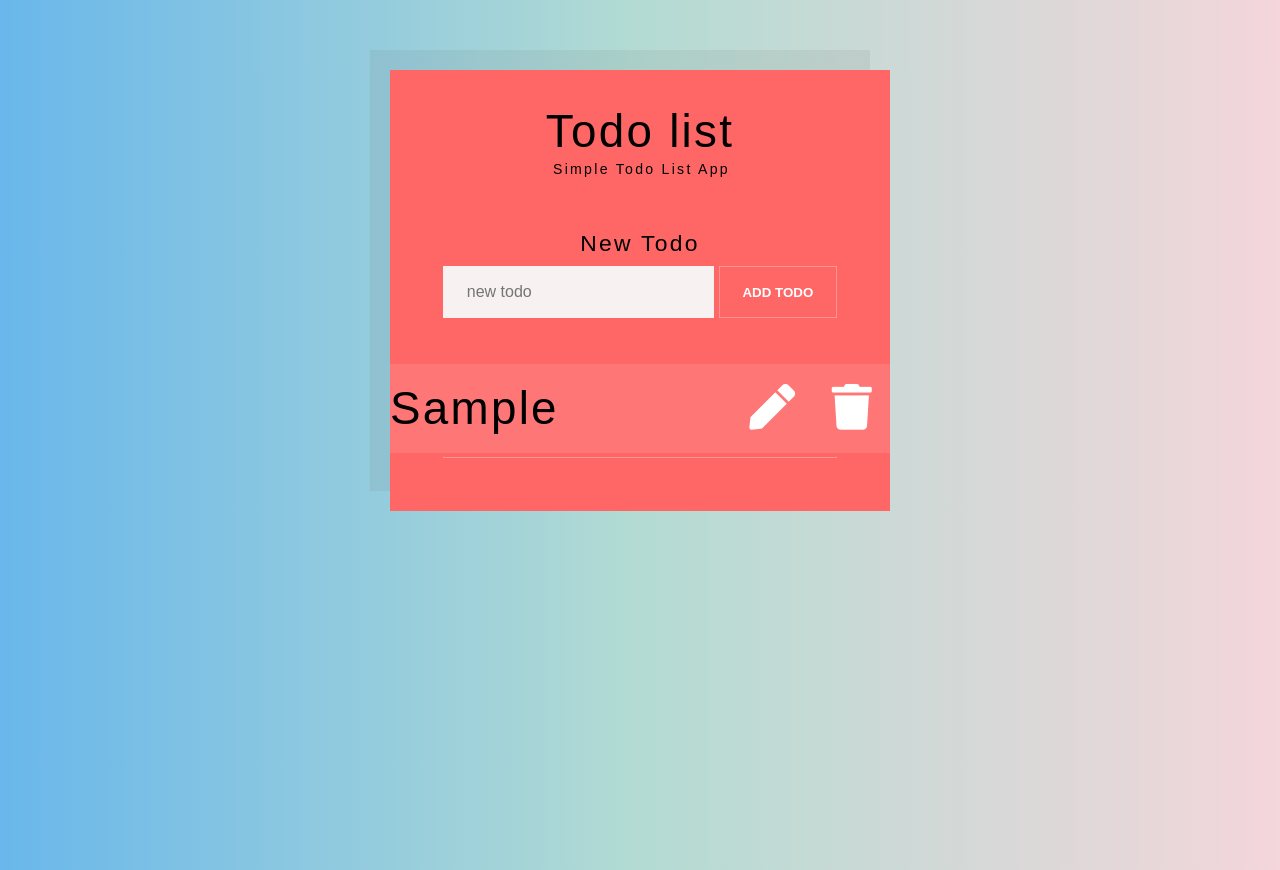
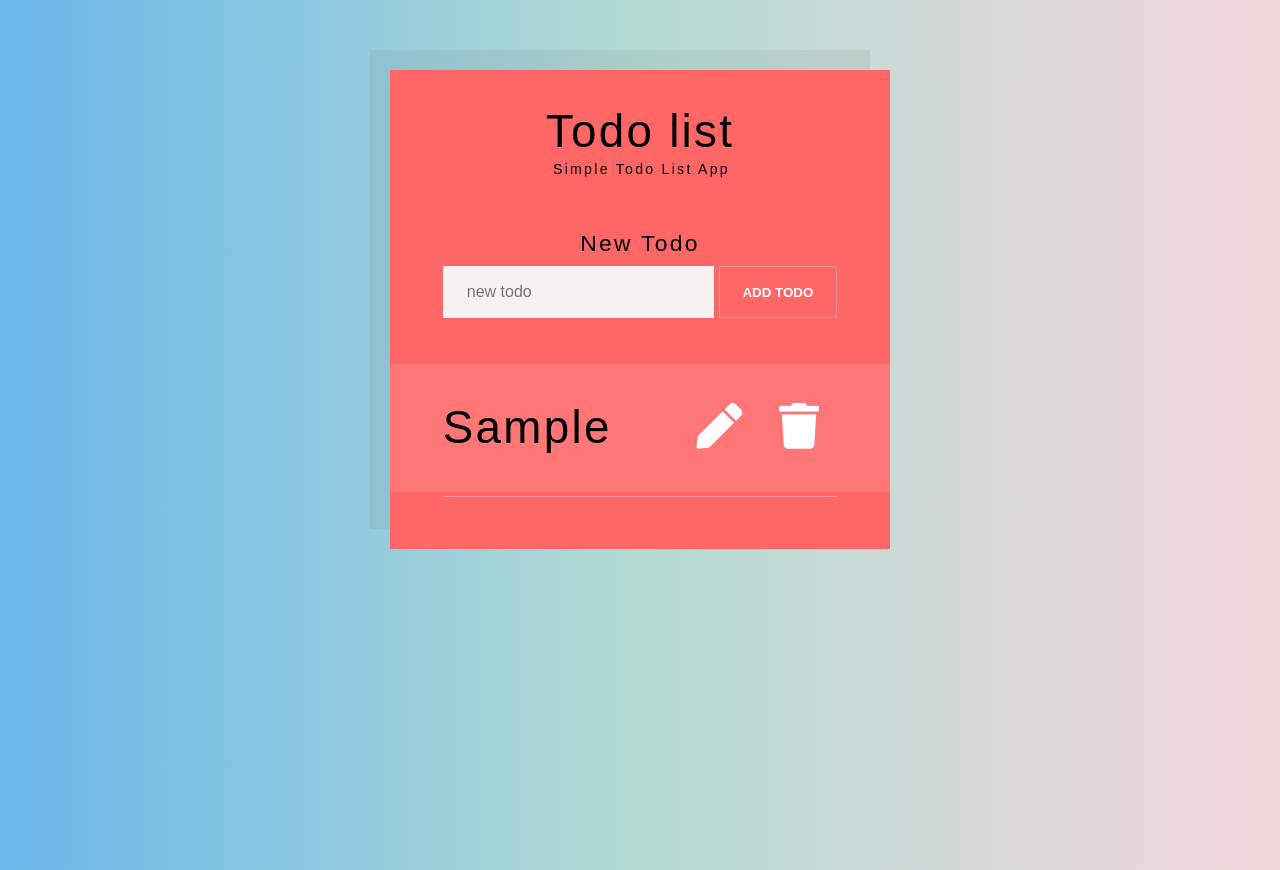
Before and after one commit to clint-gitahi/todo, a React (Create React App) app: page / in a window 1280 px wide. Both pictures are taken after typing "Sample" into the empty fields and a click on the button "ADD TODO". Built offline with nearby package versions, Linux system fonts and the light colour scheme.

Commit message:
final touches

```diff
--- a/public/index.html
+++ b/public/index.html
@@ -11,11 +11,6 @@
       integrity="sha384-UHRtZLI+pbxtHCWp1t77Bi1L4ZtiqrqD80Kn4Z8NTSRyMA2Fd33n5dQ8lWUE00s/"
       crossorigin="anonymous"
     />
-    <meta
-      name="description"
-      content="Web site created using create-react-app"
-    />
-    <link rel="apple-touch-icon" href="%PUBLIC_URL%/logo192.png" />
     <!--
       manifest.json provides metadata used when your web app is installed on a
       user's mobile device or desktop. See https://developers.google.com/web/fundamentals/web-app-manifest/
--- a/src/styles.css
+++ b/src/styles.css
@@ -11,7 +11,6 @@ body {
   font-family: 'Quicksand', sans-serif;
   height: 100%;
 }
-
 .App {
   text-align: center;
 }
--- a/src/styles/Todo.css
+++ b/src/styles/Todo.css
@@ -1,7 +1,7 @@
 .Todo {
   display: flex;
   margin: 0 -3rem 4px;
-  padding: 1.1rem 3 rem;
+  padding: 1.1rem 3rem;
   justify-content: space-between;
   align-items: center;
   background: rgba(255, 255, 255, 0.1);
@@ -11,6 +11,7 @@
   position: relative;
   transition: opacity 0.4s linear;
 }
+
 .Todo-task.completed {
   opacity: 0.6;
 }
@@ -26,10 +27,18 @@
   background: #fff;
   animation: strikeitem 0.5s ease-out 0s forwards;
 }
+
+@keyframes strikeitem {
+  to {
+    width: calc(100% + 1rem);
+  }
+}
+
 .Todos-buttons {
   flex-shrink: 0;
   padding-left: 0.7em;
 }
+
 .Todos-buttons button {
   border: none;
   font-size: 1em;
@@ -39,6 +48,7 @@
   cursor: pointer;
   color: #fff;
 }
+
 .Todo-edit-form {
   display: flex;
   flex-wrap: wrap;
```
Also changed, not shown: 1 other file (tests, documents, lock files or other folders).
